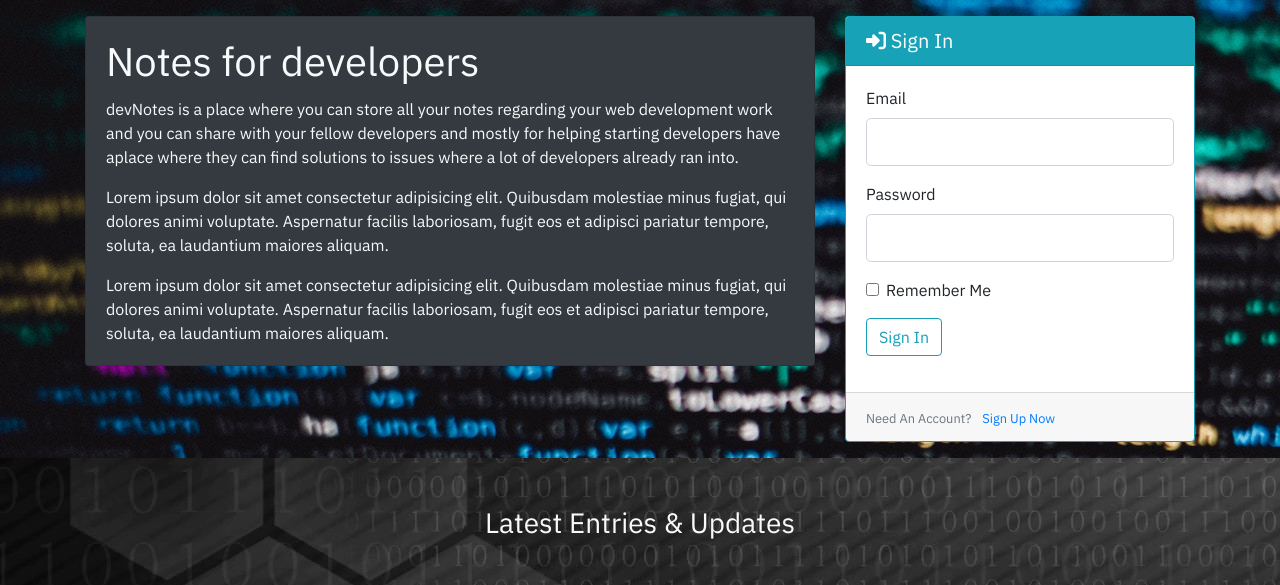
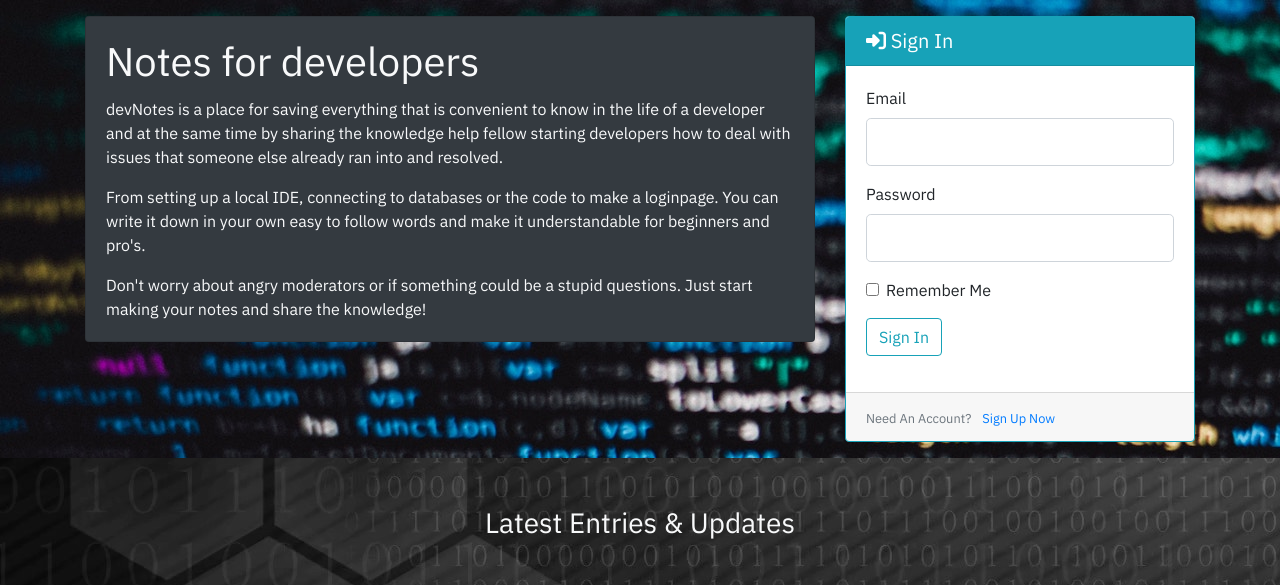
Before and after one commit to jdl208/Code_book, a Flask app: page / in a window 1280 px wide. Shown: the part 56-641 px from the top of the page. Run offline with Flask 2, Linux system fonts and the light colour scheme; data that the repository does not hold is empty; some libraries are stand-ins or nearby versions.

Commit message:
Added intro text and made cards a link to own page

```diff
--- a/codebook/templates/index.html
+++ b/codebook/templates/index.html
@@ -12,16 +12,15 @@
 					<div class="card-body">
 						<h1 class="d-none d-md-block card-title">Notes for developers</h1>
 						<h3 class="d-block d-md-none card-title">Notes for developers</h3>
-						<p class="card-text">devNotes is a place where you can store all your notes regarding your web
-							development work and you can share with your fellow developers and mostly for helping
-							starting developers have aplace where they can find solutions to issues where a lot of
-							developers already ran into.</p>
-						<p class="card-text">Lorem ipsum dolor sit amet consectetur adipisicing elit. Quibusdam
-							molestiae minus fugiat, qui dolores animi voluptate. Aspernatur facilis laboriosam, fugit
-							eos et adipisci pariatur tempore, soluta, ea laudantium maiores aliquam.</p>
-						<p class="card-text">Lorem ipsum dolor sit amet consectetur adipisicing elit. Quibusdam
-							molestiae minus fugiat, qui dolores animi voluptate. Aspernatur facilis laboriosam, fugit
-							eos et adipisci pariatur tempore, soluta, ea laudantium maiores aliquam.</p>
+						<p class="card-text">devNotes is a place for saving everything that is convenient to know in the
+							life of a developer and at the same time by sharing the knowledge help fellow starting
+							developers how to deal with issues that someone else already ran into and resolved.</p>
+						<p class="card-text">From setting up a local IDE, connecting to databases or the code to make a
+							loginpage. You can write it
+							down in your own easy to follow words and make it understandable for beginners and pro's.
+						</p>
+						<p class="card-text">Don't worry about angry moderators or if something could be a stupid
+							questions. Just start making your notes and share the knowledge!</p>
 					</div>
 				</div>
 			</div>
@@ -86,6 +85,7 @@
 	<div class="row">
 		{% for post in posts %}
 		<div class="col-12 col-md-4 mb-3">
+			<a class="text-reset text-decoration-none" href="{{ url_for('post', post_id=post._id) }}">
 				<div class="card border-info">
 					<div class="card-header bg-info">
 						<h4 class="card-title">{{ post.title }}</h4>
@@ -97,11 +97,10 @@
 						{{ post.content | safe }}
 					</div>
 					<div class="card-footer">
-					<a role="button" class="btn btn-secondary btn-sm"
-						href="{{ url_for('post', post_id=post._id) }}"><i class="fas fa-expand-arrows-alt"></i></a>
 						<small class="text-muted">Last update: {{ post.date_posted.strftime('%d-%m-%Y') }}</small>
 					</div>
 				</div>
+			</a>
 		</div>
 		{% endfor%}
 	</div>
```
Lines whose indentation alone changed are shown as unchanged.
